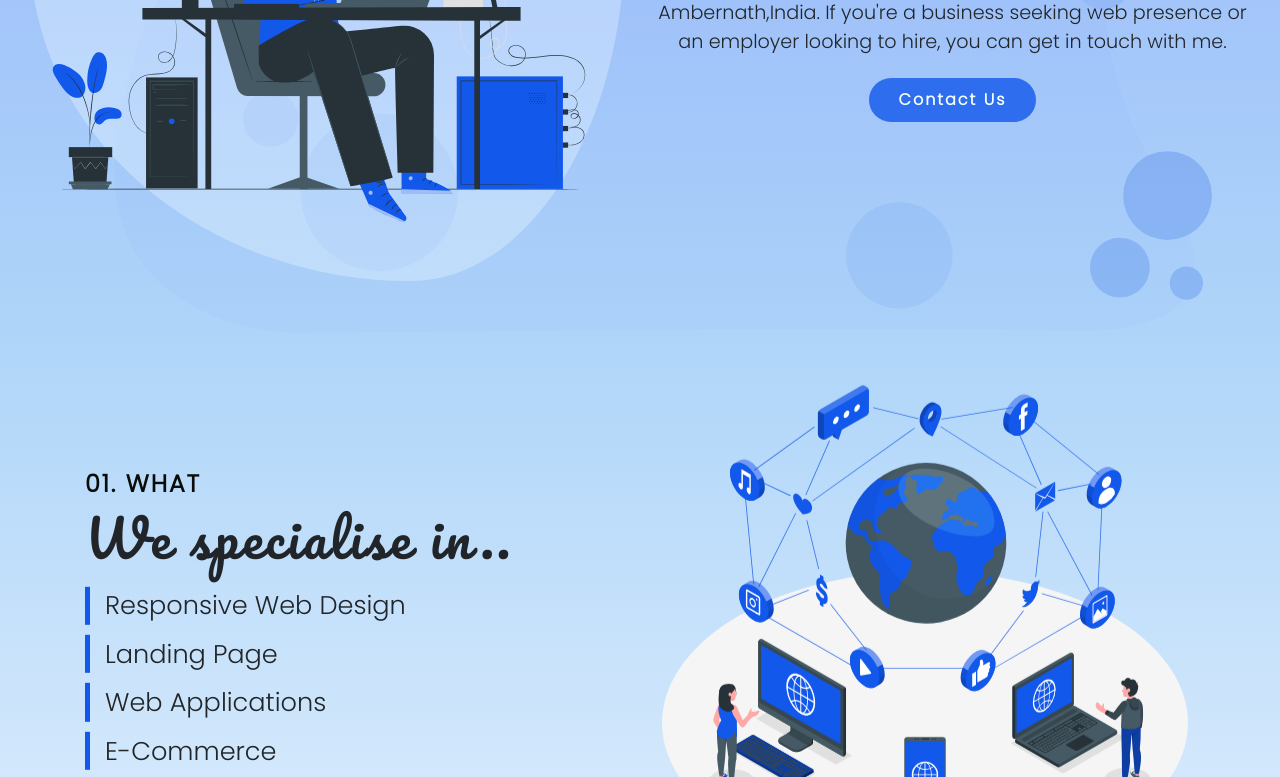
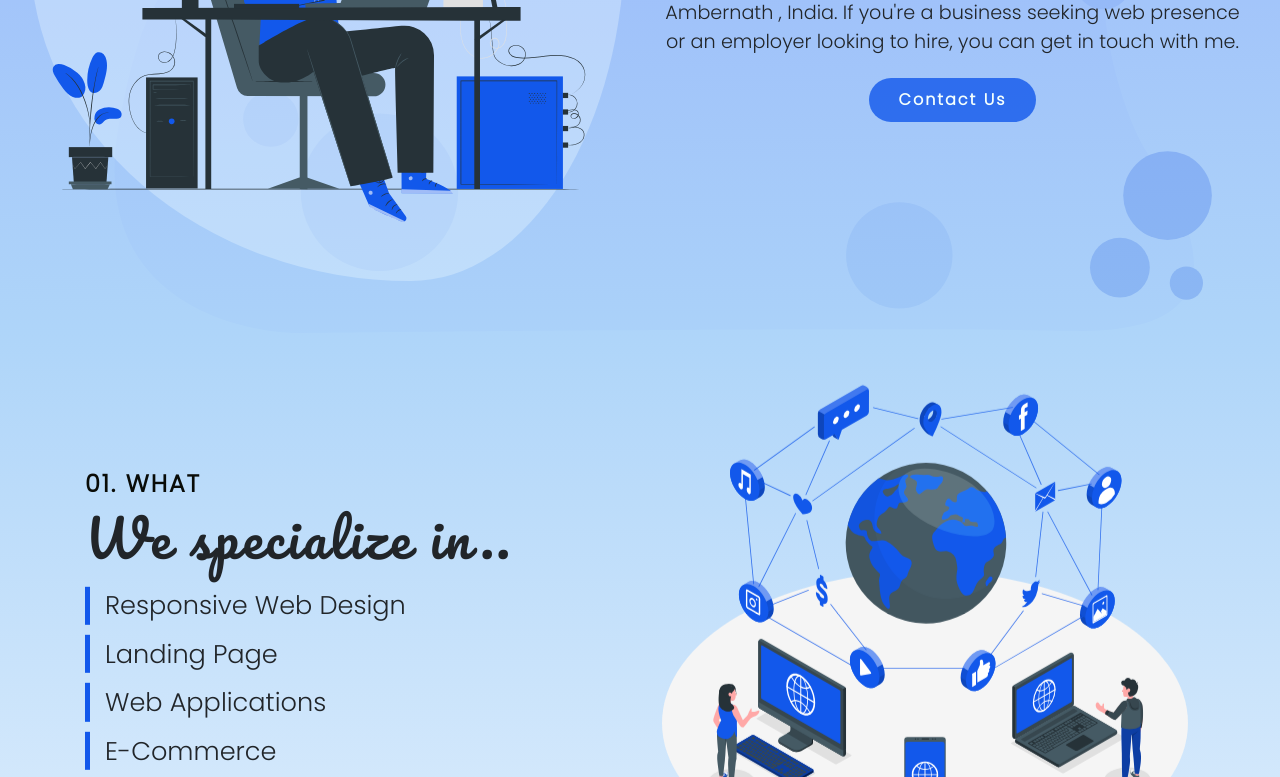
Before and after one commit to shameem2137/portfolio, a plain HTML site: page index.html in a window 1280 px wide. Shown: the part 467-1244 px from the top of the page. Drawn offline with nearby package versions, Linux system fonts and the light colour scheme.

Commit message:
Shameem:

```diff
--- a/index.html
+++ b/index.html
@@ -38,9 +38,9 @@
             </div>
           </div>
           <div class="col-lg-6 banner_contain-content">
-            <h1>Looking for a Web Developer?</h1>
+            <h1>Looking for a Web Developer ?</h1>
             <p>
-              I'm Shameem Ansari, and I'm Web Developer living in Ambernath,India. If you're a business seeking web presence or an employer looking to hire, you can get
+              I'm Shameem Ansari, and I'm Web Developer living in Ambernath , India. If you're a business seeking web presence or an employer looking to hire, you can get
               in touch with me.
             </p>
             <button type="button">Contact Us</button>
@@ -56,7 +56,7 @@
           <div class="col-sm-6">
             <div class="service_content">
               <h1>01. what</h1>
-              <h2>We specialise in..</h2>
+              <h2>We specialize in..</h2>
               <ul>
                 <li>Responsive Web Design</li>
                 <li>Landing Page</li>
```
